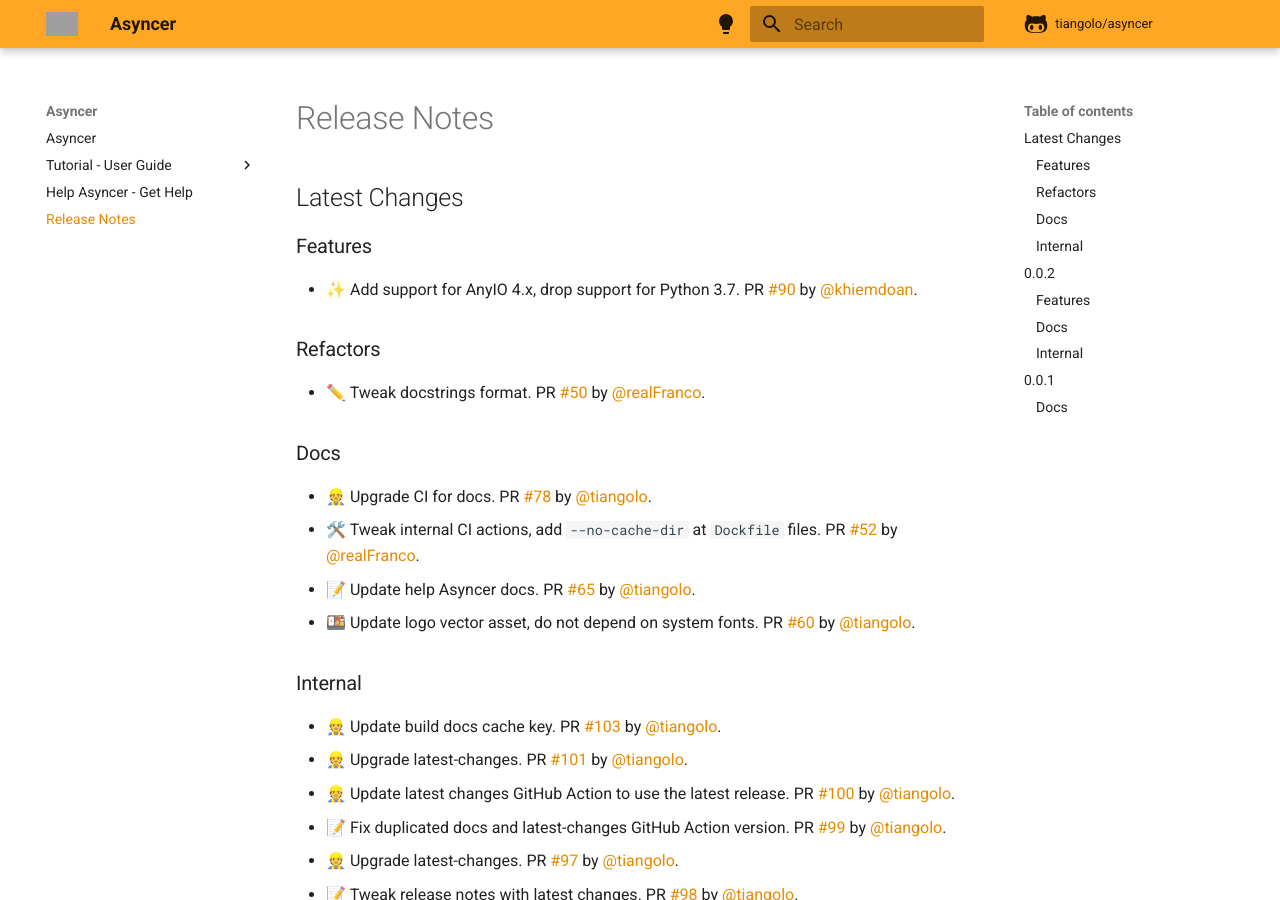
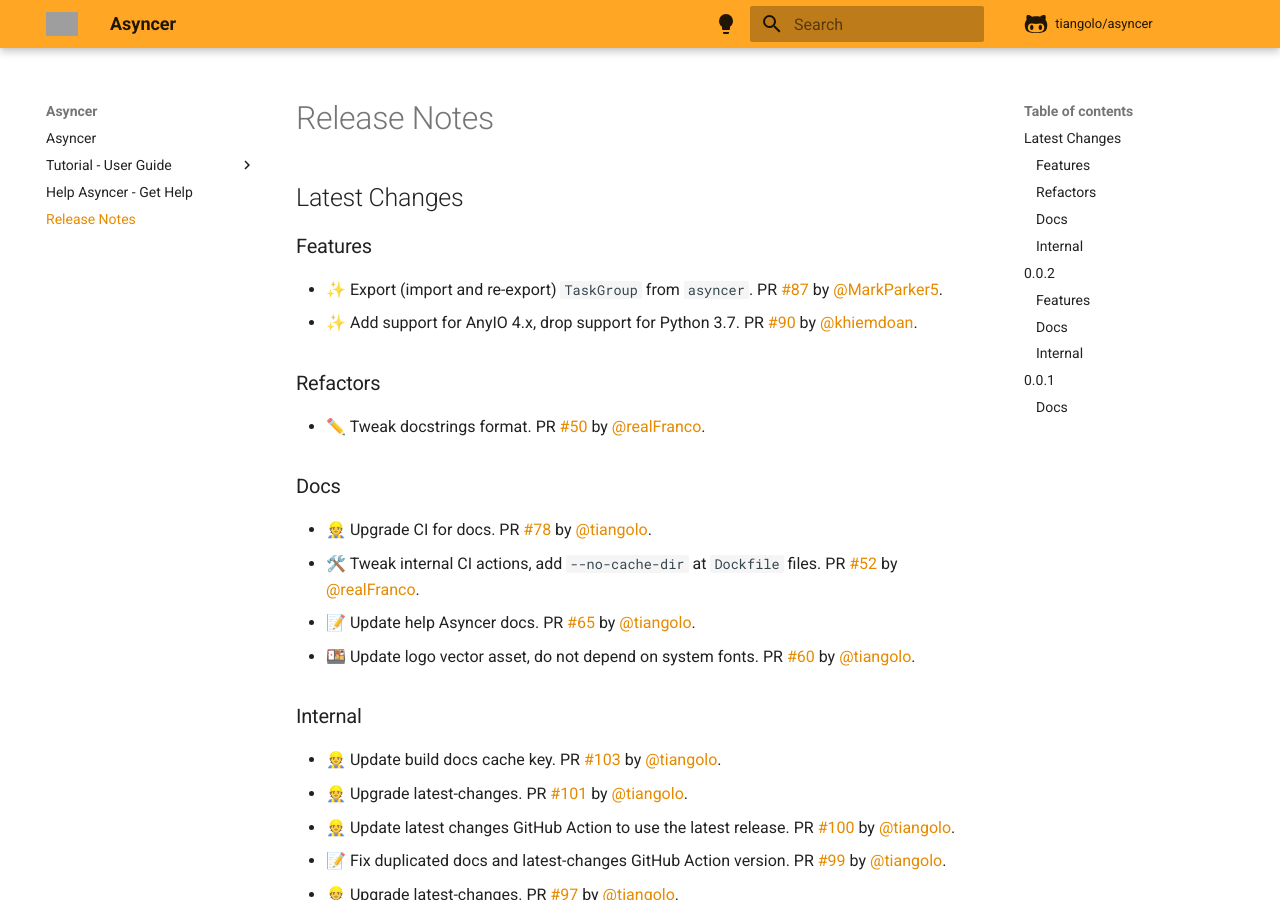
Before and after one commit to fastapi/asyncer, an MkDocs documentation site: the page built from docs/release-notes.md, in a window 1280 px wide and 900 px high. Built offline with MkDocs 1.6.1 and Material for MkDocs 9.7.7, drawn with Linux system fonts in a browser that asks for light colours; comment, search, counter and statistics services are not loaded; grey boxes are pictures that could not be loaded.

Commit message:
📝 Update release notes

```diff
--- a/docs/release-notes.md
+++ b/docs/release-notes.md
@@ -4,6 +4,7 @@
 
 ### Features
 
+* ✨ Export (import and re-export) `TaskGroup` from `asyncer`. PR [#87](https://github.com/tiangolo/asyncer/pull/87) by [@MarkParker5](https://github.com/MarkParker5).
 * ✨ Add support for AnyIO 4.x, drop support for Python 3.7. PR [#90](https://github.com/tiangolo/asyncer/pull/90) by [@khiemdoan](https://github.com/khiemdoan).
 
 ### Refactors
```
